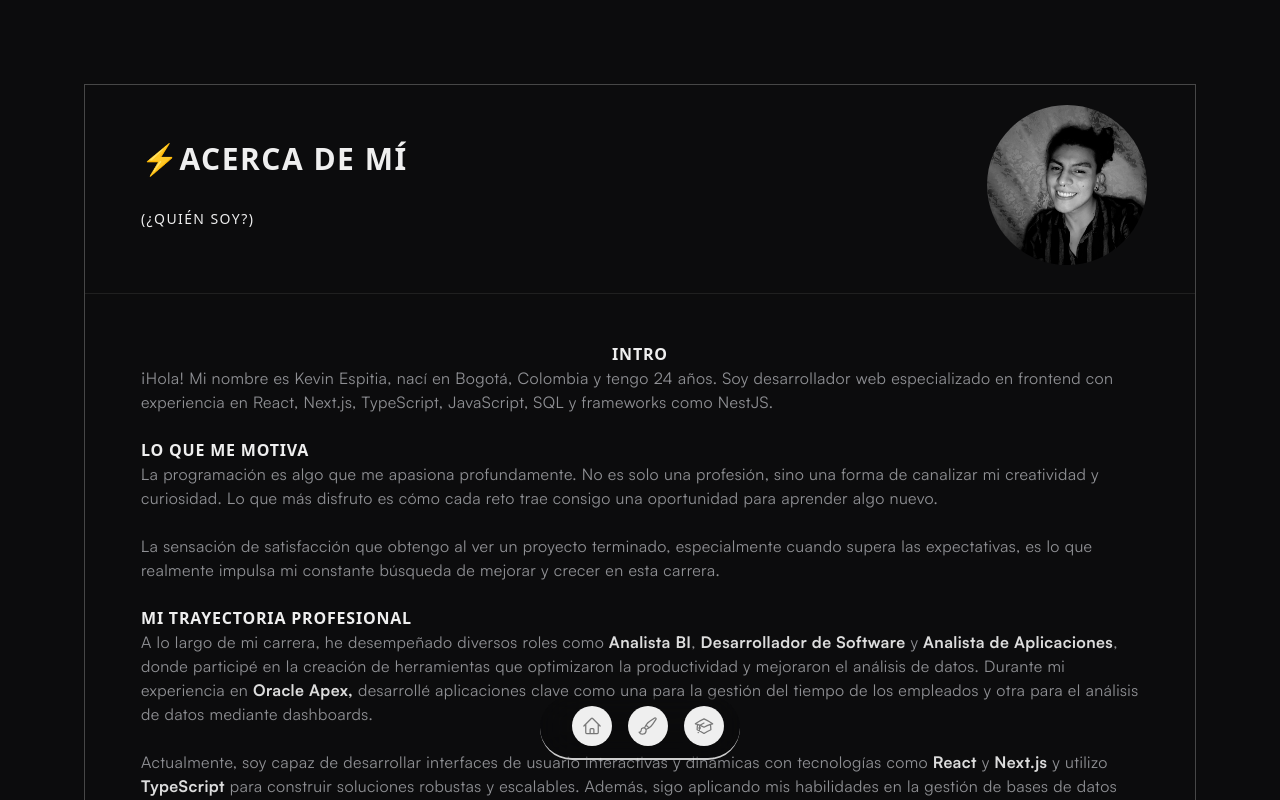
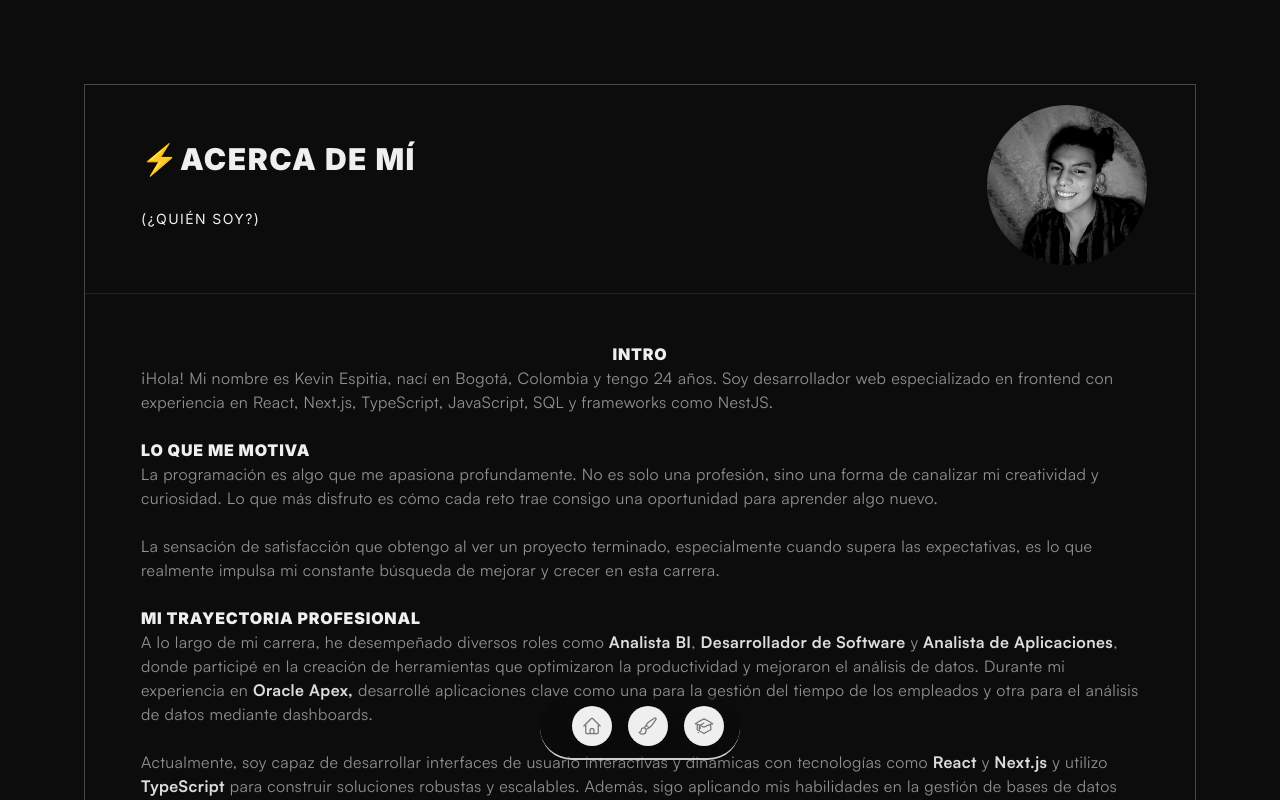
Before and after one commit to Nero-e/PortafolioKB, a Next.js app: page /about in a window 1280 px wide. Shown: the top 800 px of the page. Built offline with nearby package versions, Linux system fonts and the light colour scheme; no server answers.

Commit message:
⚡️ se maneja y mejora el rendimiento de la web

```diff
--- a/src/app/layout.tsx
+++ b/src/app/layout.tsx
@@ -1,10 +1,17 @@
 import type { Metadata } from "next";
+import { Inter } from 'next/font/google';
+
 import "../styles/globals.css";
 import { Header } from "../components/Shared/Header/Header";
+
+const inter = Inter({ subsets: ['latin'] });
+
+
 
 export const metadata: Metadata = {
   title: "Kevin Espitia - Desarrollador de software",
   description: "Portafolio de Kevin Espitia, especializado en React y Next.js",
+  metadataBase: new URL(process.env.NEXT_PUBLIC_SITE_URL || 'http://localhost:3000'),
 };
 
 export default function RootLayout({
@@ -13,13 +20,15 @@ export default function RootLayout({
   children: React.ReactNode;
 }>) {
   return (
-    <html lang="en">
+    <html lang="en" className={inter.className}>
       <head>
         <link rel="icon" href="/favicon.ico" sizes="any" />
       </head>
       <body className="selection:bg-night selection:text-seasalt">
         <Header />
-        {children}
+        <main className="relative w-full h-full min-h-screen overflow-auto">
+          {children}
+        </main>
       </body>
     </html>
   );
--- a/src/app/page.tsx
+++ b/src/app/page.tsx
@@ -1,5 +1,6 @@
 // import { Gallery } from "../components/Gallery";
 import { MainSection } from "../components/MainSection/MainSection";
+
 
 export default function Home() {
   return (
--- /dev/null
+++ b/src/app/reportWebVitals.ts
@@ -0,0 +1,12 @@
+// components/WebVitalsReporter.tsx
+'use client';
+
+import { useReportWebVitals } from 'next/web-vitals';
+
+export function WebVitals() {
+  useReportWebVitals((metric) => {
+    console.log(metric);
+  });
+
+  return null; // Este componente no renderiza nada
+}
--- a/src/components/MainSection/Animation/Animation.tsx
+++ b/src/components/MainSection/Animation/Animation.tsx
@@ -1,8 +1,9 @@
-"use client"; // Añade esto al principio
+"use client";
 
-import Spline from "@splinetool/react-spline"; // Importa desde el paquete normal, no /next
+import Spline from "@splinetool/react-spline";
 
 export default function Animation() {
+
   return (
     <Spline scene="https://prod.spline.design/I8a9gqsuPXuNDXEr/scene.splinecode" />
   );
--- a/src/components/MainSection/MainSection.tsx
+++ b/src/components/MainSection/MainSection.tsx
@@ -41,7 +41,7 @@ export const MainSection = () => {
     "💥 Experto en SQL y PL/SQL para la gestión de bases de datos",
     { speed: 0.02, delay: 2 }
   );
-  const canvas = useAnima({ y: 0, delay: 0.3 });
+  const canvas = useAnima({ y: 0, delay: 0.5 });
 
   return (
     <section className="relative flex items-center justify-center h-screen overflow-hidden py-5 px-12 bg-seasalt">
@@ -85,7 +85,7 @@ export const MainSection = () => {
       </div>
       <div
         ref={canvas}
-        className="absolute flex justify-center items-center aspect-square w-[600px] bottom-[80%] md:bottom-auto md:left-[65%] xl:left-[60%] spline-container"
+        className="absolute flex justify-center items-center aspect-square w-[400px] bottom-[80%] md:bottom-auto md:left-[65%] xl:left-[60%] spline-container"
       >
         {isVisible && <Animation />}
       </div>
--- a/src/components/Shared/Header/HeaderContent/HeaderContent.tsx
+++ b/src/components/Shared/Header/HeaderContent.tsx
@@ -5,16 +5,16 @@ import { HomeIcon } from "@heroicons/react/24/outline";
 import { PaintBrushIcon } from "@heroicons/react/24/outline";
 import { AcademicCapIcon } from "@heroicons/react/24/outline";
 
-import { HeaderIcon } from "../HeaderItem";
+import { HeaderIcon } from "./HeaderItem";
 
 export const HeaderContent = () => {
   const mouseX = useMotionValue(Infinity);
 
   return (
     <motion.div
-      style={{ y: 100 }}
-      animate={{ opacity: 1, y: 0 }}
-      transition={{ duration: 1, ease: "easeOut" }}
+      style={{ opacity: 0, y: 100 }}
+      animate={{ opacity: 1, y: 0}}
+      transition={{ duration: 1, ease: "easeOut", delay: 0.5}}
       onMouseMove={(e) => mouseX.set(e.pageX)}
       onMouseLeave={() => mouseX.set(Infinity)}
       className="flex items-end h-16 mx-auto px-4 pb-3 gap-4 rounded-full backdrop-blur-xl bg-[#0000001a] border-b-2 border-[#ffffffcb] z-40"
--- a/src/components/Shared/Header/HeaderContent/index.ts
+++ /dev/null
@@ -1 +0,0 @@
-export { HeaderContent } from "./HeaderContent";
--- a/src/components/Shared/Header/HeaderItem/index.ts
+++ /dev/null
@@ -1 +0,0 @@
-export { HeaderIcon } from './HeaderItem'
```
Also changed, not shown: package.json (+5 -4 lines), src/components/Shared/Header/HeaderItem.tsx (renamed from src/components/Shared/Header/HeaderItem/HeaderItem.tsx), 1 other file (tests, documents, lock files or other folders).
